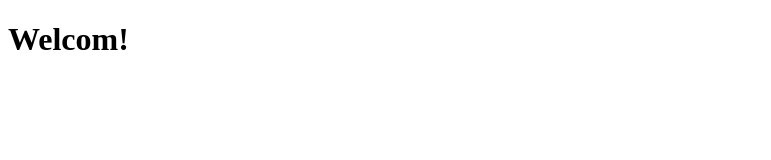
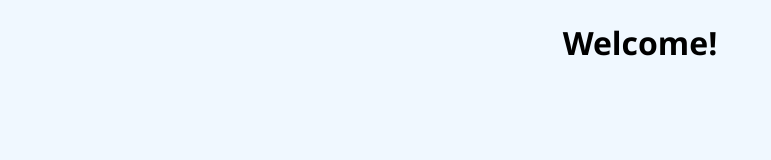
Before and after one commit to PyToby/IFI-Lost-Found, a plain HTML site: page website/templates/base.html in a window 1280 px wide. Shown: the whole page, without its empty margins (0-771 px from the left). Drawn offline with Linux system fonts and the light colour scheme.

Commit message:
modified html, added css in html

```diff
--- a/website/templates/base.html
+++ b/website/templates/base.html
@@ -5,7 +5,14 @@
     <meta name="viewport" content="width=device-width, initial-scale=1.0">
     <title>IFILAF</title>
 </head>
+<style>
+    html {
+        text-align: center;
+        font-family: 'Segoe UI', Tahoma, Geneva, Verdana, sans-serif;
+        background-color: aliceblue;
+    }
+</style>
 <body>
-    <h1>Welcom!</h1>
+    <h1>Welcome!</h1>
 </body>
 </html>
```
